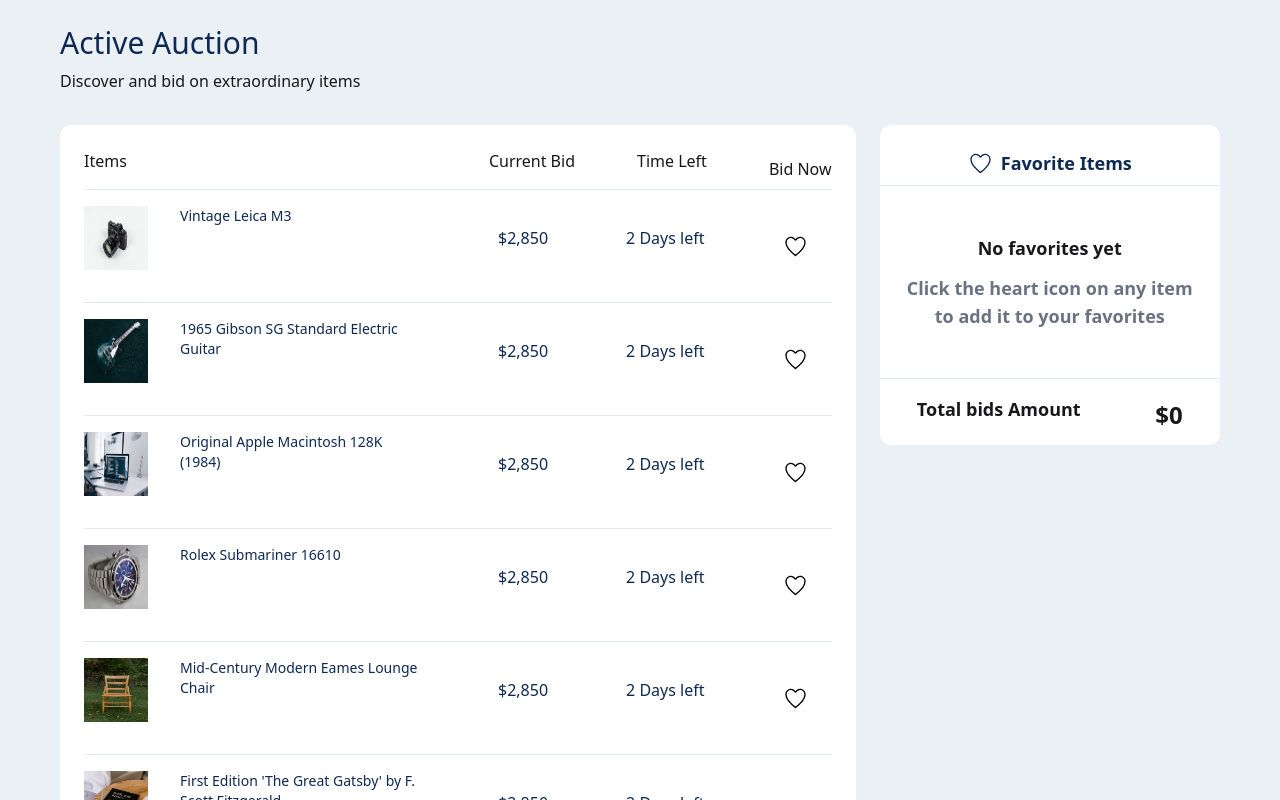
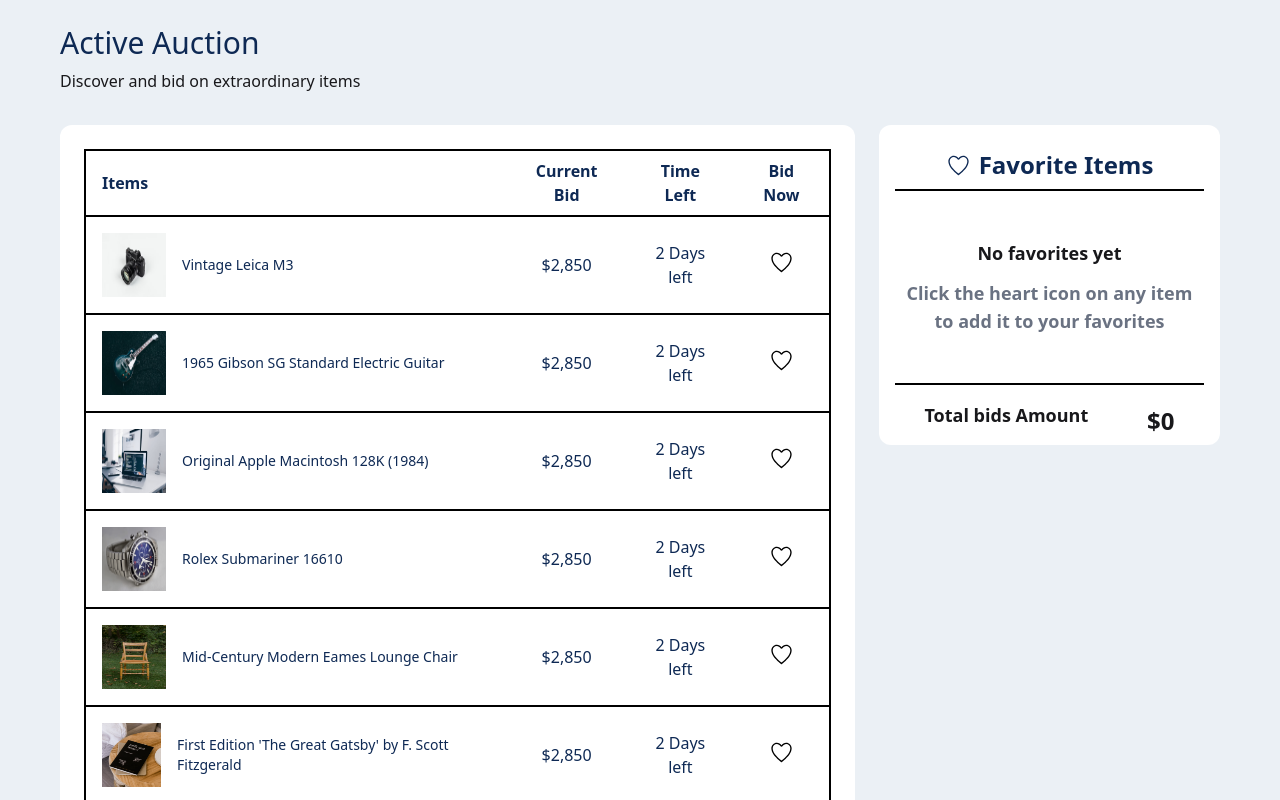
Before and after one commit to iftakhersifat/auction-gallery, a React (Vite) app: page / in a window 1280 px wide. Shown: the part 600-1400 px from the top of the page. Built offline with nearby package versions, Linux system fonts and the light colour scheme.

Commit message:
added Display bid items inside a table format

```diff
--- a/src/Components/Bid/Bid.jsx
+++ b/src/Components/Bid/Bid.jsx
@@ -14,21 +14,21 @@
     }
 
     return (
-        <div className='flex justify-between items-center space-y-4 text-[#0E2954] py-4 border-b border-[#E3EAF3] last:border-b-0'>
-
-            <div className="flex space-x-4">
-         <img className="w-[64px] h-[64px]" src={image} />
-        <p className="text-sm w-[240px] ml-4">{title}</p>
-       </div>
-            <p className='text-center'>{currentBidPrice}</p>
-            <p className='text-center'>{timeLeft}</p>
-
-
-            <button onClick={handelHeart} className="mr-6">{heart ? (<IoIosHeart size={25} className="text-red-500" />) : (<IoIosHeartEmpty size={25} className="text-black" />)}
+        <tr className="text-[#0E2954] border-2 border-black">
+        <td className="py-4 px-4">
+            <div className="flex items-center space-x-4">
+                <img className="w-[64px] h-[64px]" src={image}  />
+                <p className="text-sm">{title}</p>
+            </div>
+        </td>
+        <td className="py-4 px-4 text-center">{currentBidPrice}</td>
+        <td className="py-4 px-4 text-center">{timeLeft}</td>
+        <td className="py-4 px-4 text-center">
+            <button onClick={handelHeart} className="">
+                {heart ? (<IoIosHeart size={25} className="text-red-500" />) : (<IoIosHeartEmpty size={25} className="text-black" />)}
             </button>
-
-
-        </div>
+        </td>
+    </tr>
 
     );
 };
--- a/src/Components/Bids/Bids.jsx
+++ b/src/Components/Bids/Bids.jsx
@@ -25,26 +25,34 @@
             <p className='mb-8'>Discover and bid on extraordinary items</p>
 
         <div className='flex space-x-6'>
+            {/* Left section with table layout */}
             <div className="left w-[70%] bg-[#FFFFFF] rounded-xl p-6 mb-[116px]">
 
-            <div className='flex justify-between items-center space-y-4 border-b border-[#E3EAF3]'>
-                <h1>Items</h1>
-                <h1 className="ml-[300px]">Current Bid</h1>
-                <h1>Time Left</h1>
-                <h1>Bid Now</h1>
-            </div>
+<div className=''>
+    <table className='w-full border-2 border-black'>
+        <thead className='border-2 border-black'>
+            <tr className="text-left text-[#0E2954]">
+                <th className="py-2 px-4">Items</th>
+                <th className="py-2 px-4 text-center">Current Bid</th>
+                <th className="py-2 px-4 text-center">Time Left</th>
+                <th className="py-2 px-4 text-center">Bid Now</th>
+            </tr>
+        </thead>
+        <tbody>
+            {
+                bidsUse.map(bid => (
+                    <Bid key={bid.id} bid={bid} addFavorite={addFavorite} />
+                ))
+            }
+        </tbody>
+    </table>
+</div>
 
-                <div className='gap-2'>
-                {
-                    bidsUse.map(bid=><Bid key={bid.id} bid={bid} addFavorite={addFavorite} />
-                    )
-                }
-                </div>
-            </div>
+</div>
 
             {/* favorite items section */}
-            <div className={`right w-[30%] bg-[#FFFFFF] py-4 rounded-xl text-center ${favorites.length === 0 ? 'h-[320px]' : 'h-auto'}`}>
-                    <h1 className="text-[#0E2954] text-lg font-semibold p-2 border-b border-[#E3EAF3] flex items-center justify-center gap-2">
+            <div className={`right w-[30%] bg-[#FFFFFF] p-4 rounded-xl text-center ${favorites.length === 0 ? 'h-[320px]' : 'h-auto'}`}>
+                    <h1 className="text-[#0E2954] text-2xl font-semibold p-2 border-b-2 border-black flex items-center justify-center gap-2">
                         <IoIosHeartEmpty size={25} />Favorite Items
                     </h1>
 
@@ -56,7 +64,7 @@
                             </> ) : (
                             <div className="space-y-3">
                                 {favorites.map((favorite, index) => (
-                                    <div key={index} className="flex justify-between items-center space-y-4 text-[#0E2954] p-4 border-b border-[#E3EAF3] last:border-b-0">
+                                    <div key={index} className="flex justify-between items-center space-y-4 text-[#0E2954] p-4 rounded-xl border-2 border-black">
                                         <div className="flex space-x-4">
                                             <img className="w-[32px] h-[32px]" src={favorite.image} alt="" />
                                             <p className="text-sm w-[150px]">{favorite.title}</p>
@@ -70,7 +78,7 @@
                         )}
                     </div>
 
-                    <div className="border-t border-[#E3EAF3] pt-4 font-semibold flex justify-around">
+                    <div className="border-t-2 border-black pt-4 font-semibold flex justify-around">
                         <p className="text-lg font-semibold">Total bids Amount</p>
                         <p className="text-2xl mt-1">${totalPrice}</p>
                     </div>
```
